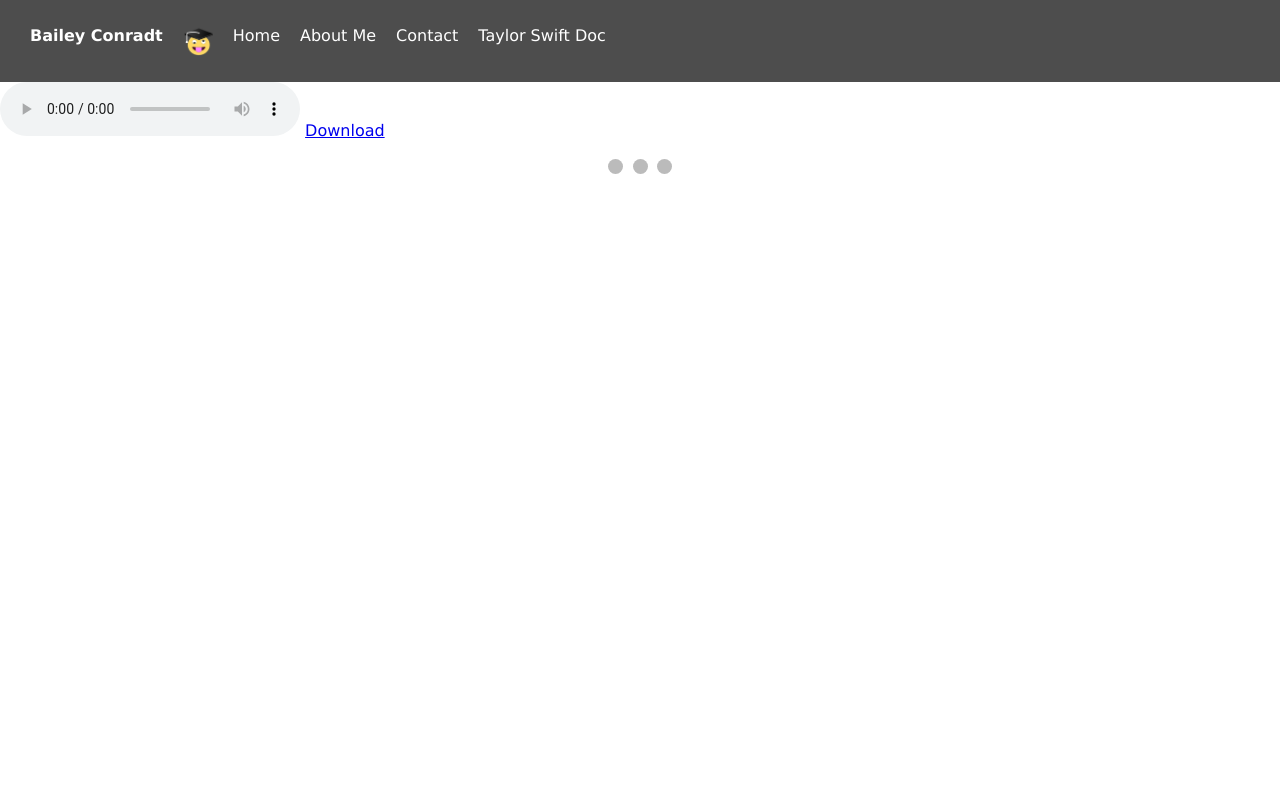
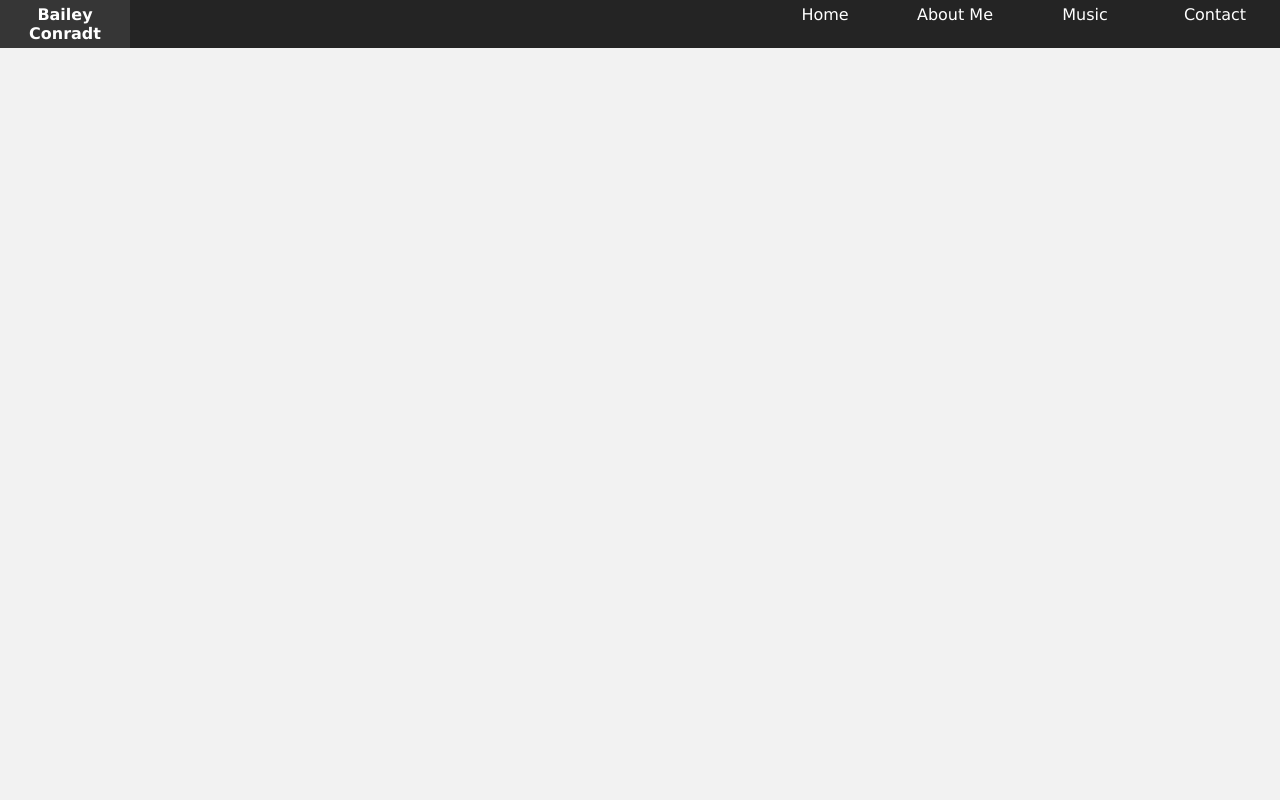
Before and after one commit to baileyconradt/baileyconradt.github.io, a PHP site: page / in a window 1280 px wide. Run offline with PHP 8.4, Linux system fonts and the light colour scheme.

Commit message:
added music page songs

```diff
--- a/index.html
+++ b/index.html
@@ -4,88 +4,29 @@
 <head>
 <link rel="stylesheet" href="styles.css">
 <script src="script.js"></script>
+<link rel="icon" type="image/png" href="AcadememeLogo.png" />
 </head>
 <body>
 
 
-    <nav class="topnav" style="display: flex;">
-        <div class="navItem">
-            <p>
-                <strong>Bailey Conradt</strong>
-            </p>
+    <nav class="top-nav">
+        <div class="nav-item">
+            <a href="index.html"><li><strong>Bailey Conradt</strong></li></a>
         </div>
-        <div class="navItem">
-            <p>
-                <img width="30" height="30" src="AcadememeLogo.png">
-            </p>
-        </div>
-        <div class="navItem">
-            <p>
-                Home
-            </p>
-        </div>
-        <div class="navItem">
-            <p>
-                About Me
-            </p>
-        </div>
-        <div class="navItem">
-            <p>
-                Contact
-            </p>
-        </div>
-        <div class="navItem">
-            <p>
-                Taylor Swift Doc
-            </p>
-        </div>
+        <div class="nav-item">
+            <a href="index.html"><li>Home</li></a>
+            <a href="about.html"><li>About Me</li></a>
+            <a href="music.html"><li>Music</li></a>
+            <a href="contact.html"><li>Contact</li></a>
 
 
 
+        </div>
     </nav>
 
-    <div class="">
-        <audio controls>
-            <source src="wholesomeCountrySong.mp3" />
-        </audio>
-        <a href="wholesomeCountrySong.mp3" download="Wholesome Country Song">Download</a>
-    </div>
 
 
-        <!-- Slideshow container -->
-        <div class="slideshow-container">
 
-            <!-- Full-width images with number and caption text -->
-            <div class="mySlides fade">
-                <div class="numbertext">1 / 3</div>
-                <img src="img1.jpg" style="width:100%">
-                <div class="text">Caption Text</div>
-            </div>
-
-            <div class="mySlides fade">
-                <div class="numbertext">2 / 3</div>
-                <img src="img2.jpg" style="width:100%">
-                <div class="text">Caption Two</div>
-            </div>
-
-            <div class="mySlides fade">
-                <div class="numbertext">3 / 3</div>
-                <img src="img3.jpg" style="width:100%">
-                <div class="text">Caption Three</div>
-            </div>
-
-            <!-- Next and previous buttons -->
-            <a class="prev" onclick="plusSlides(-1)">&#10094;</a>
-            <a class="next" onclick="plusSlides(1)">&#10095;</a>
-        </div>
-        <br>
-
-        <!-- The dots/circles -->
-        <div style="text-align:center">
-            <span class="dot" onclick="currentSlide(1)"></span>
-            <span class="dot" onclick="currentSlide(2)"></span>
-            <span class="dot" onclick="currentSlide(3)"></span>
-        </div>
 
 </body>
 </html>
--- a/styles.css
+++ b/styles.css
@@ -1,127 +1,90 @@
 
 body {
+    padding: 0px;
     margin: 0px;
+    background-color: #f2f2f2;
     font-family: Verdana, Geneva, sans-serif;
+
 }
 
-.topnav{
-  width: 100%;
-  padding: 10px;
-  background-color: rgb(77, 77, 77);
+.top-nav {
+    display: flex;
+    justify-content: space-between;
+    background-color: #242424;
     color: white;
 }
 
-  .navItem {
-  margin: 0px;
-  padding-left: 20px;
+.pages {
+    display: flex;
+    width: 150px;
+    margin-right: 10px;
+    margin-left: 10px;
+    padding: 5px;
+    text-align: center;
+}
+
+.nav-item {
     display: flex;
 }
 
-  /*This is for testing the image carousel*/
-
-* {
-    box-sizing: border-box
-}
-
-/* Slideshow container */
-.slideshow-container {
-    max-width: 1000px;
-    position: relative;
-    margin: auto;
-}
-
-/* Hide the images by default */
-.mySlides {
-    display: none;
-}
-
-/* Next & previous buttons */
-.prev, .next {
-    cursor: pointer;
-    position: absolute;
-    top: 50%;
-    width: auto;
-    margin-top: -22px;
-    padding: 16px;
-    color: white;
-    font-weight: bold;
-    font-size: 18px;
-    transition: 0.6s ease;
-    border-radius: 0 3px 3px 0;
-    user-select: none;
-}
-
-/* Position the "next button" to the right */
-.next {
-    right: 0;
-    border-radius: 3px 0 0 3px;
-}
-
-    /* On hover, add a black background color with a little bit see-through */
-    .prev:hover, .next:hover {
-        background-color: rgba(0,0,0,0.8);
-    }
-
-/* Caption text */
-.text {
-    color: #f2f2f2;
-    font-size: 15px;
-    padding: 8px 12px;
-    position: absolute;
-    bottom: 8px;
-    width: 100%;
+.nav-item li {
+    list-style-type: none;
+    width: 100px;
+    margin-right: 10px;
+    margin-left: 10px;
+    padding: 5px;
     text-align: center;
   }
 
-/* Number text (1/3 etc) */
-.numbertext {
-    color: #f2f2f2;
-    font-size: 12px;
-    padding: 8px 12px;
-    position: absolute;
-    top: 0;
+  .nav-item a li {
+    text-decoration: none;
+    color: white;
   }
 
-/* The dots/bullets/indicators */
-.dot {
-    cursor: pointer;
-    height: 15px;
-    width: 15px;
-    margin: 0 2px;
-    background-color: #bbb;
-    border-radius: 50%;
-    display: inline-block;
-    transition: background-color 0.6s ease;
+  .top-nav a:hover {
+    background-color: #363636;
+    transition: all ease-in-out 200ms;
   }
 
-    .active, .dot:hover {
-        background-color: #717171;
+  .top-nav a {
+    text-decoration: none;
   }
 
-/* Fading animation */
-.fade {
-    -webkit-animation-name: fade;
-    -webkit-animation-duration: 1.5s;
-    animation-name: fade;
-    animation-duration: 1.5s;
+  .songs {
+    padding-top: 10px;
+    display: flex;
+    flex-wrap: wrap;
+    flex-direction: row;
+    justify-content: space-around;
   }
 
-@-webkit-keyframes fade {
-    from {
-        opacity: .4
+.row {
+    display: flex;
+    flex-direction: row;
+    margin: 30px;
+    background-color: white;
+    flex: 1;
+    text-align: left;
+    box-shadow: 0px 0px 20px -15px;
 }
 
-    to {
-        opacity: 1
-    }
+.row-header {
+    display: flex;
+    flex-direction: column;
+    margin: 30px;
+    background-color: white;
+    flex: 1;
+    text-align: center;
+    box-shadow: 0px 0px 20px -15px;
 }
 
-@keyframes fade {
-    from {
-        opacity: .4
+.column {
+    display: flex;
+    flex-wrap: wrap;
+    flex-direction: column;
+    margin: 30px;
+    background-color: white;
+    flex: 1;
+    text-align: center;
+    box-shadow: 0px 0px 20px -15px;
   }
-
-    to {
-        opacity: 1
-    }
-}
```
Also changed, not shown: about.html (added, +27 -0 lines), contact.html (added, +28 -0 lines), music.html (added, +57 -0 lines), 2 other files. Lines whose indentation alone changed are shown as unchanged.
